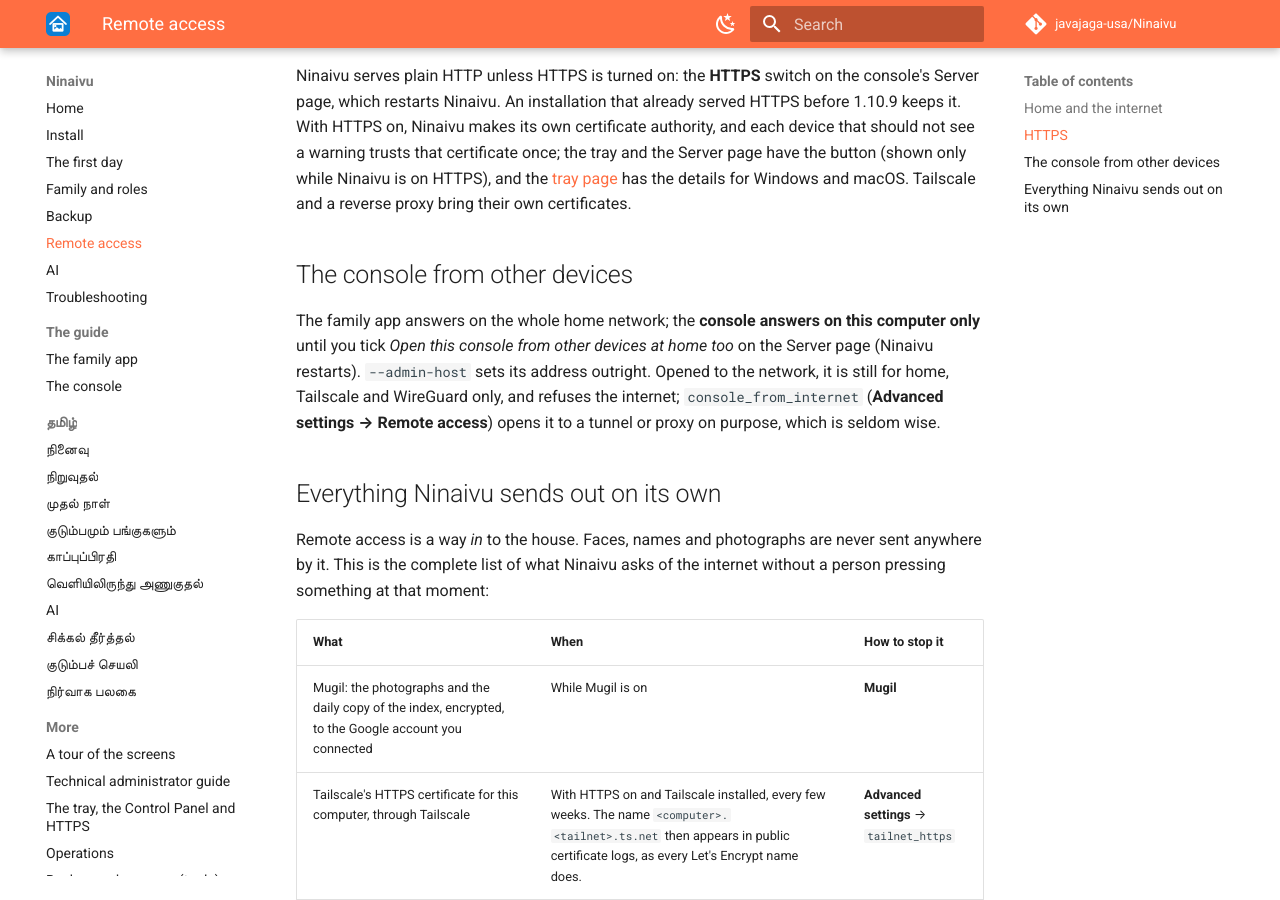
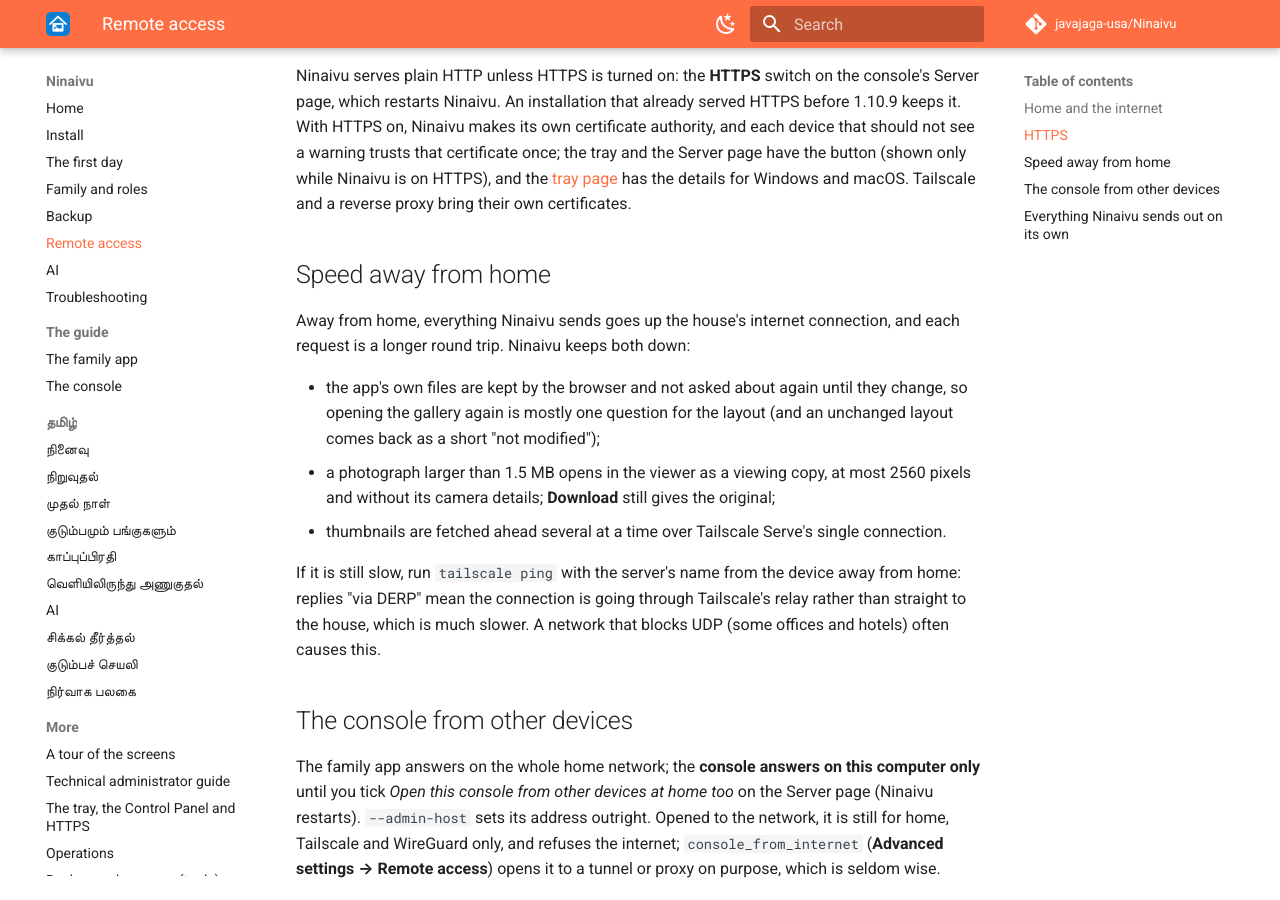
Before and after one commit to javajaga-usa/Ninaivu, an MkDocs documentation site: the page built from docs/site/remote-access.md, in a window 1280 px wide and 900 px high, scrolled down 1404 px. Built offline with MkDocs 1.6.1 and Material for MkDocs 9.7.7, drawn with Linux system fonts in a browser that asks for light colours; comment, search, counter and statistics services are not loaded.

Commit message:
Release 1.10.10
Version 1.10.10 in the app, both extensions, the README and the docs home
page; the changelog's 1.10.10 section, dated 12 October 2026: 300 thumbnails
ready each way and the smarter fetching ahead (#158-#161), going back and
remembered places, the viewer opening sharp, and faster away from home (#162).

The remote access guide gains "Speed away from home" (viewing copies, and how
to tell a relayed Tailscale connection); the English guide PDF rebuilt.

Co-Authored-By: Claude Opus 5.5 <noreply@anthropic.com>
Claude-Session: https://claude.ai/code/session_01WWYGsqriZXuEuFKMT44Xrg

```diff
--- a/docs/site/remote-access.md
+++ b/docs/site/remote-access.md
@@ -60,6 +60,25 @@ only while Ninaivu is on HTTPS), and the [tray page](../desktop-control.md) has
 the details for Windows and macOS. Tailscale and a reverse proxy bring their
 own certificates.
 
+## Speed away from home
+
+Away from home, everything Ninaivu sends goes up the house's internet
+connection, and each request is a longer round trip. Ninaivu keeps both down:
+
+- the app's own files are kept by the browser and not asked about again until
+  they change, so opening the gallery again is mostly one question for the
+  layout (and an unchanged layout comes back as a short "not modified");
+- a photograph larger than 1.5 MB opens in the viewer as a viewing copy, at
+  most 2560 pixels and without its camera details; **Download** still gives the
+  original;
+- thumbnails are fetched ahead several at a time over Tailscale Serve's single
+  connection.
+
+If it is still slow, run `tailscale ping` with the server's name from the
+device away from home: replies "via DERP" mean the connection is going through
+Tailscale's relay rather than straight to the house, which is much slower. A
+network that blocks UDP (some offices and hotels) often causes this.
+
 ## The console from other devices
 
 The family app answers on the whole home network; the **console answers on
--- a/ninaivu/__init__.py
+++ b/ninaivu/__init__.py
@@ -46,7 +46,7 @@ from flask import Flask, g, jsonify, request
 from .server.config import Config
 from . import extensions
 
-__version__ = "1.10.9"
+__version__ = "1.10.10"
 APP_NAME = "Ninaivu"
 TAGLINE = "Your family's media, at home."
 #: Who holds the copyright, shown in About and the console. The licence stays
```
Also changed, not shown: README.md (+1 -1 lines), docs/CHANGELOG.md (+16 -0 lines), docs/index.md (+1 -1 lines), 3 other files.
